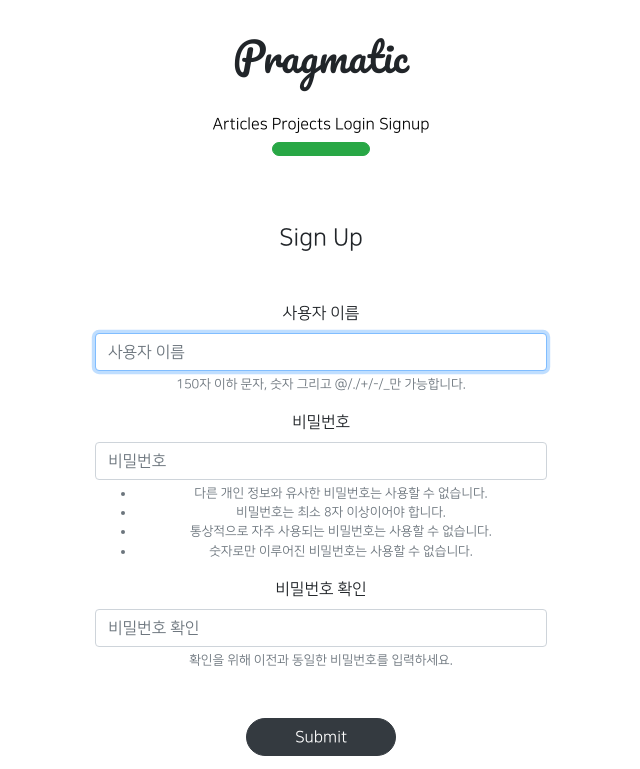
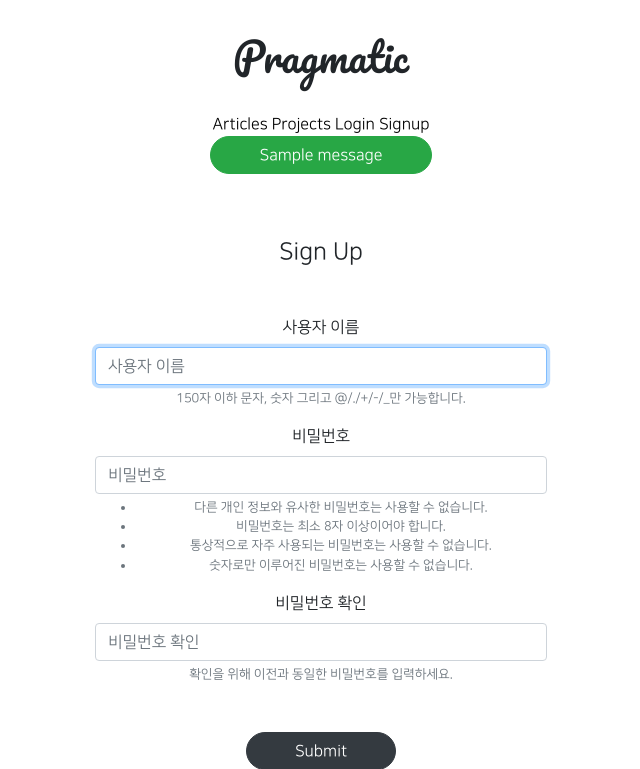
Before and after one commit to ksj0818280/git_5ban_1, a Django app: page /accounts/create/ in a window 1280 px wide. Shown: the top 769 px of the page, without its empty margins (319-959 px from the left). Run offline with Django 3.2, Linux system fonts and the light colour scheme; tables that the repository leaves empty hold one stand-in row (values such as "Sample post"); one stand-in notice (Sample message) is shown; parts of the project's set-up code (start-up, migrations or seed data) failed here and were passed over; some libraries are stand-ins or nearby versions.

Commit message:
8/26 5ban class commit

```diff
--- a/gisweb_1/settings.py
+++ b/gisweb_1/settings.py
@@ -62,6 +62,11 @@ INSTALLED_APPS = [
     'likeapp',
 
 ]
+
+from django.contrib.messages import constants as messages
+MESSAGE_TAGS = {
+    messages.ERROR: 'danger',
+}
 
 MIDDLEWARE = [
     'django.middleware.security.SecurityMiddleware',
--- a/likeapp/views.py
+++ b/likeapp/views.py
@@ -30,7 +30,7 @@ class LikeArticleView(RedirectView):
         article.like += 1
         article.save()
         # 좋아요가 반영 O
-        messages.add.message(request, messages.SUCCESS, '좋아요가 반영되었습니다.')
+        messages.add_message(request, messages.SUCCESS, '좋아요가 반영되었습니다.')
         return super().get(request, *args, **kwargs)
 
     def get_redirect_url(self, *args, **kwargs):
--- a/templates/base.html
+++ b/templates/base.html
@@ -13,9 +13,9 @@
 
 <htr>
 
-{% for messaage in messages %}
+{% for message in messages %}
     <div class="text-center">
-        <div class="btn btn-success rounded-pill px-5">
+        <div class="btn btn-{{ message.tags }} rounded-pill px-5">
             {{ message }}
         </div>
     </div>
```
